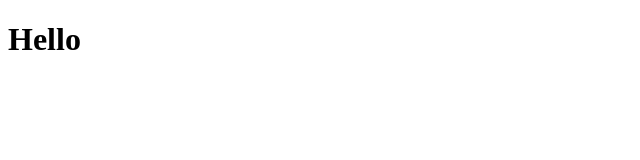
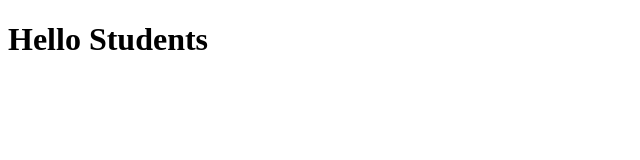
Before and after one commit to sethmivihanga2004-boop/SE-Assignment, a plain HTML site: page index.html in a window 1280 px wide. Shown: the whole page, without its empty margins (0-640 px from the left). Drawn offline with Linux system fonts and the light colour scheme.

Commit message:
Changed heading

```diff
--- a/index.html
+++ b/index.html
@@ -4,6 +4,6 @@
     <title>SE Assignment</title>
 </head>
 <body>
-    <h1>Hello</h1>
+    <h1>Hello Students</h1>
 </body>
 </html>
```
